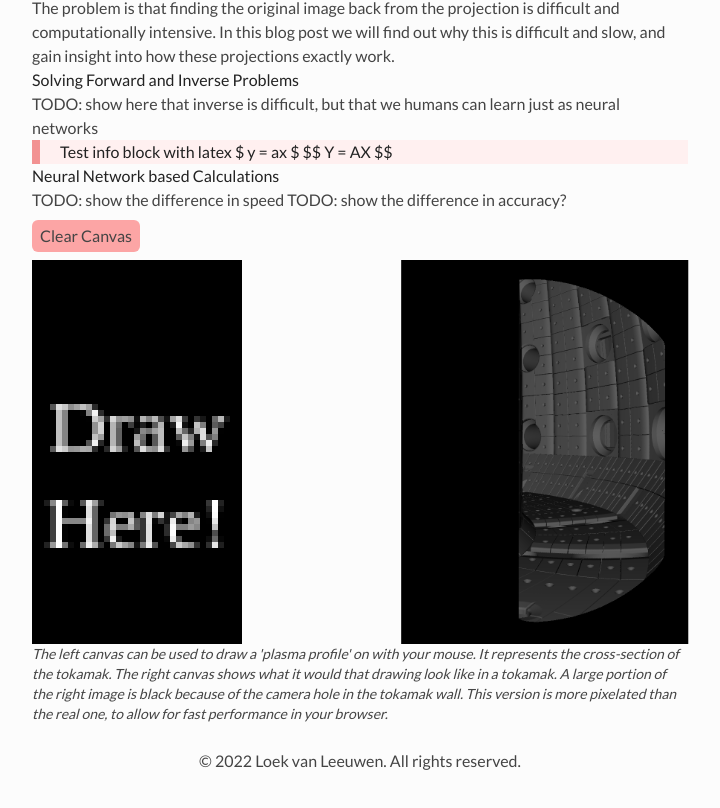
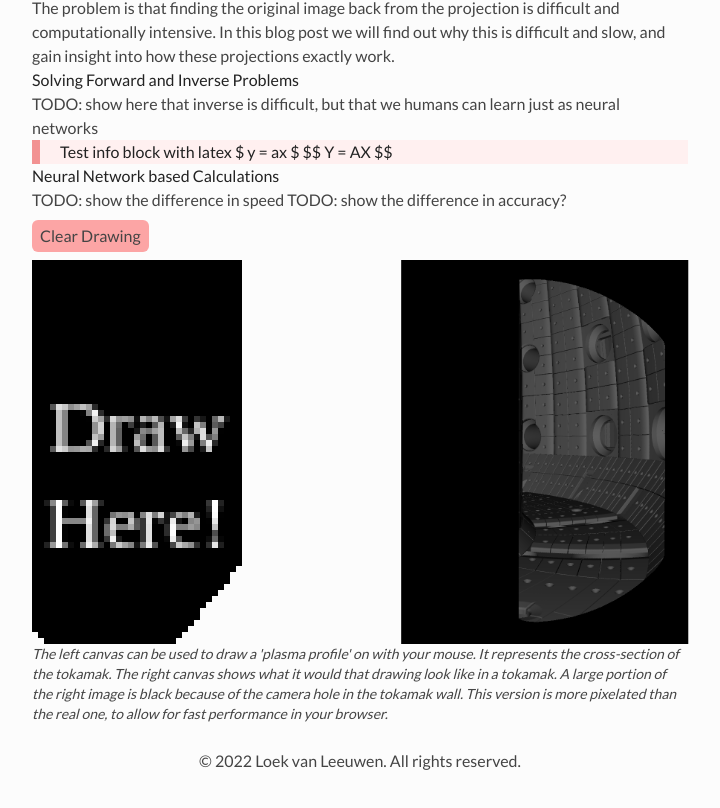
Before and after one commit to phaseolud/phaseolud.github.io, an Astro site: page /blog/machine-learning-tomographic-reconstruction in a window 1280 px wide. Shown: the part 801-1609 px from the top of the page, without its empty margins (280-1000 px from the left). Built offline with nearby package versions, Linux system fonts and the light colour scheme; Astro itself is replaced by a stand-in of ours; no server answers.

Commit message:
make pseudo-transparent for undrawable regions

```diff
--- a/src/components/blog/machine-learning-reconstruction/InteractiveCanvas.tsx
+++ b/src/components/blog/machine-learning-reconstruction/InteractiveCanvas.tsx
@@ -1,7 +1,13 @@
 import React, { useEffect, useRef, useState, forwardRef, useImperativeHandle } from "react";
 
 const scaleFactor = 1 / 6;
-const unusedJsPixels = [2058, 2059, 2060, 2061, 2062, 2063, 2064, 2093, 2094, 2095, 2096, 2097, 2098, 2099, 2127, 2128, 2129, 2130, 2131, 2132, 2133, 2134, 2161, 2162, 2163, 2164, 2165, 2166, 2167, 2168, 2169, 2170, 2195, 2196, 2197, 2198, 2199, 2200, 2201, 2202, 2203, 2204, 2205, 2206, 2229, 2230, 2231, 2232, 2233, 2234, 2235, 2236, 2237, 2238, 2239, 1819, 1853, 1854, 1888, 1889, 1922, 1923, 1924, 1956, 1957, 1958, 1959, 1990, 1991, 1992, 1993, 1994, 2024, 2025, 2026, 2027, 2028, 2029]
+const unusedJsPixels = [
+  2058, 2059, 2060, 2061, 2062, 2063, 2064, 2093, 2094, 2095, 2096, 2097, 2098, 2099, 2127, 2128, 2129, 2130,
+  2131, 2132, 2133, 2134, 2161, 2162, 2163, 2164, 2165, 2166, 2167, 2168, 2169, 2170, 2195, 2196, 2197, 2198,
+  2199, 2200, 2201, 2202, 2203, 2204, 2205, 2206, 2229, 2230, 2231, 2232, 2233, 2234, 2235, 2236, 2237, 2238,
+  2239, 1819, 1853, 1854, 1888, 1889, 1922, 1923, 1924, 1956, 1957, 1958, 1959, 1990, 1991, 1992, 1993, 1994,
+  2024, 2025, 2026, 2027, 2028, 2029,
+];
 
 type Props = {
   updateParent: Function;
@@ -22,15 +28,19 @@ const InterActiveCanvas = forwardRef((props: Props, ref) => {
   const setUnusedJsPixelsGray = () => {
     let imageData = ctxRef.current.getImageData(0, 0, canvasRef.current.width, canvasRef.current.height);
     for (let pixelIndex of unusedJsPixels) {
-      imageData.data[4 * pixelIndex] = 220;
-      imageData.data[4 * pixelIndex + 1] = 220;
-      imageData.data[4 * pixelIndex + 2] = 220;
+      imageData.data[4 * pixelIndex] = 252;
+      imageData.data[4 * pixelIndex + 1] = 252;
+      imageData.data[4 * pixelIndex + 2] = 252;
       imageData.data[4 * pixelIndex + 3] = 255;
     }
     ctxRef.current.putImageData(imageData, 0, 0);
   };
 
   const startDraw = ({ nativeEvent }) => {
+    if (!initializedDrawing) {
+      setInitializedDrawing(true);
+      clear();
+    }
     let { offsetX, offsetY } = nativeEvent;
     if (offsetX === undefined) {
       const rect = nativeEvent.target.getBoundingClientRect();
@@ -43,6 +53,7 @@ const InterActiveCanvas = forwardRef((props: Props, ref) => {
   };
 
   const stopDraw = () => {
+    if (!drawing) return;
     ctxRef.current.closePath();
     setDrawing(false);
     setUnusedJsPixelsGray();
@@ -51,10 +62,7 @@ const InterActiveCanvas = forwardRef((props: Props, ref) => {
 
   const draw = ({ nativeEvent }) => {
     if (!drawing) return;
-    if (!initializedDrawing) {
-      setInitializedDrawing(true);
-      clear();
-    }
+
     let { offsetX, offsetY } = nativeEvent;
     if (offsetX === undefined) {
       const rect = nativeEvent.target.getBoundingClientRect();
@@ -99,6 +107,7 @@ const InterActiveCanvas = forwardRef((props: Props, ref) => {
     ctx.textAlign = "center";
     ctx.fillText("Draw", width / 2, height / 2);
     ctx.fillText("Here!", width / 2, height * 0.75);
+    setUnusedJsPixelsGray();
   }, []);
 
   // Drawing functionalities
@@ -108,7 +117,7 @@ const InterActiveCanvas = forwardRef((props: Props, ref) => {
       <div className="flex flex-col">
         <div>
           <button onClick={clear} className="bg-red-300 px-2 py-1 my-2 rounded-md">
-            Clear Canvas
+            Clear Drawing
           </button>
         </div>
         <canvas
```
